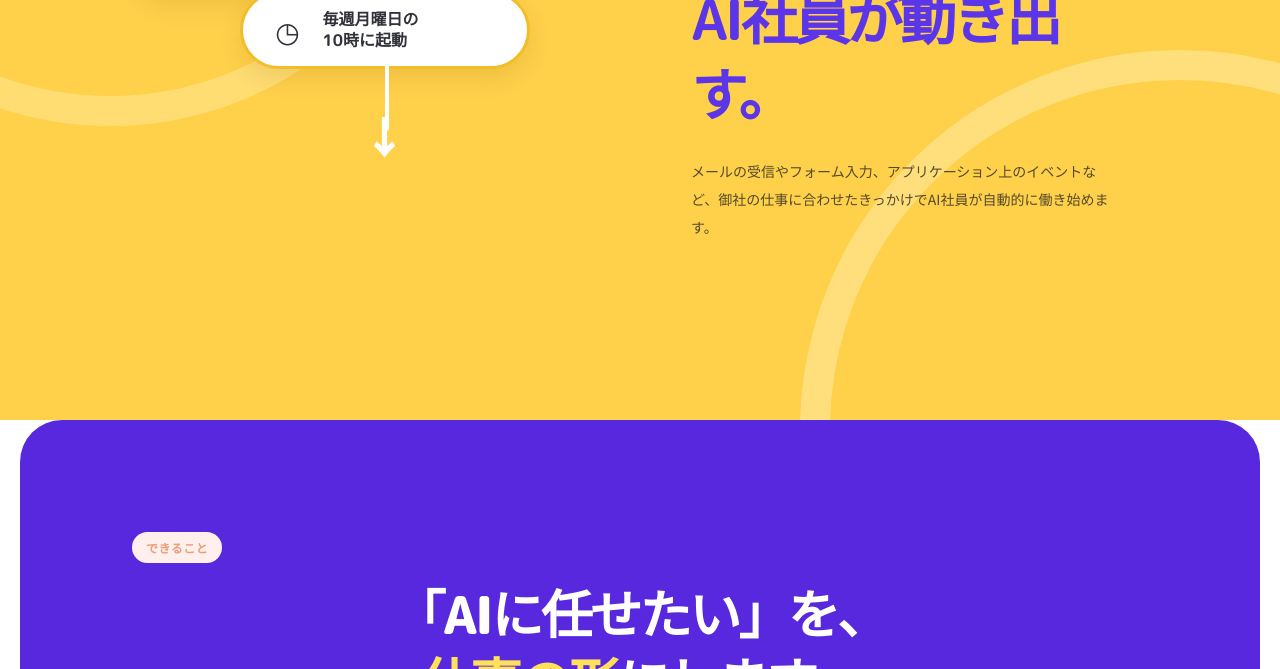
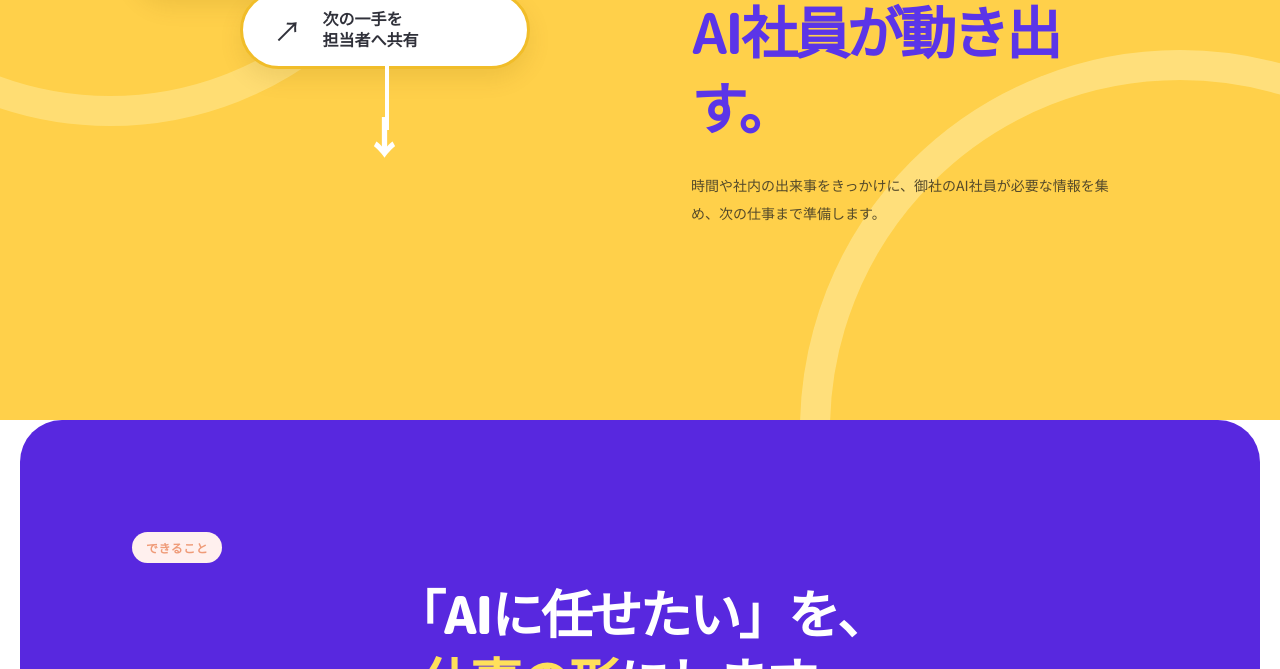
Before and after one commit to ihatov08/def-inc-corporate-site, an Astro site: page /ai-employee in a window 1280 px wide. Shown: the part 7799-8468 px from the top of the page. Built offline with nearby package versions, Linux system fonts and the light colour scheme; Astro itself is replaced by a stand-in of ours.

Commit message:
Replace workflow example copy

```diff
--- a/src/pages/ai-employee.astro
+++ b/src/pages/ai-employee.astro
@@ -115,7 +115,7 @@ const steps = [
 
     <section class="ai-section ai-actions-showcase" id="actions"><div class="ai-action-ring ai-action-ring-one" aria-hidden="true"></div><div class="ai-action-ring ai-action-ring-two" aria-hidden="true"></div><div class="ai-wrap ai-action-layout"><div class="ai-action-copy"><p class="ai-kicker">実行できる内容は様々</p><h2>退屈なデスクワークを、<br /><em>まとめて任せる。</em></h2><p>フローボットでは、SaaSの操作・ブラウザ操作・書類の作成・メールの送信など、デスクワークに必要なアクションを自由に組み合わせます。</p></div><div class="ai-action-list">{actionExamples.map((action) => <div class="ai-action-pill"><i>{action[0]}</i><span>{action[1]}</span></div>)}</div><div class="ai-action-avatar"><AIEmployeeAvatar name="AI社員" colors={['#5b35e8', '#ff78b6']} /></div></div></section>
 
-    <section class="ai-section ai-trigger" id="triggers"><div class="ai-trigger-ring ai-trigger-ring-one" aria-hidden="true"></div><div class="ai-trigger-ring ai-trigger-ring-two" aria-hidden="true"></div><div class="ai-wrap ai-trigger-layout"><div class="ai-trigger-flow"><div class="ai-trigger-step"><img src="/icons/saas/google-gmail.svg" alt="Gmailのロゴ" /><b>メールを受信<br />したら</b></div><div class="ai-trigger-step ai-trigger-step-center"><img src="/icons/saas/salesforce.svg" alt="Salesforceのロゴ" /><b>レコードが追<br />加されたら</b></div><div class="ai-trigger-step ai-trigger-step-start"><i>◷</i><b>毎週月曜日の<br />10時に起動</b></div><span class="ai-trigger-arrow">↓</span><div class="ai-trigger-avatars"><AIEmployeeAvatar name="整理AI" colors={['#ff78b6', '#d94c9a']} /><AIEmployeeAvatar name="実行AI" colors={['#1683ee', '#5b35e8']} /></div></div><div class="ai-trigger-copy"><p class="ai-kicker">仕事が動き出すきっかけ</p><h2>決めた合図で、<br /><em>AI社員が動き出す。</em></h2><p>メールの受信やフォーム入力、アプリケーション上のイベントなど、御社の仕事に合わせたきっかけでAI社員が自動的に働き始めます。</p></div></div></section>
+    <section class="ai-section ai-trigger" id="triggers"><div class="ai-trigger-ring ai-trigger-ring-one" aria-hidden="true"></div><div class="ai-trigger-ring ai-trigger-ring-two" aria-hidden="true"></div><div class="ai-wrap ai-trigger-layout"><div class="ai-trigger-flow"><div class="ai-trigger-step"><i>◷</i><b>朝9時になったら<br />今日の仕事を確認</b></div><div class="ai-trigger-step ai-trigger-step-center"><img src="/icons/saas/google-drive.svg" alt="Google Driveのロゴ" /><b>過去の資料や履歴を<br />要点だけ整理</b></div><div class="ai-trigger-step ai-trigger-step-start"><i>↗</i><b>次の一手を<br />担当者へ共有</b></div><span class="ai-trigger-arrow">↓</span><div class="ai-trigger-avatars"><AIEmployeeAvatar name="整理AI" colors={['#ff78b6', '#d94c9a']} /><AIEmployeeAvatar name="実行AI" colors={['#1683ee', '#5b35e8']} /></div></div><div class="ai-trigger-copy"><p class="ai-kicker">仕事が動き出すきっかけ</p><h2>決めた合図で、<br /><em>AI社員が動き出す。</em></h2><p>時間や社内の出来事をきっかけに、御社のAI社員が必要な情報を集め、次の仕事まで準備します。</p></div></div></section>
 
     <section class="ai-section ai-navy" id="examples"><div class="ai-wrap"><p class="ai-kicker">できること</p><div class="ai-heading-row"><h2>「AIに任せたい」を、<br /><em>仕事の形</em>にします。</h2><p>役割を絞るから、使い始めやすい。業務に合わせて、できることを一緒に決めます。</p></div><div class="ai-example-list">{examples.map((item, i) => <div><span>0{i + 1}</span><div><h3>{item[0]}</h3><p>{item[1]}</p></div><b>↗</b></div>)}</div></div></section>
 
```
